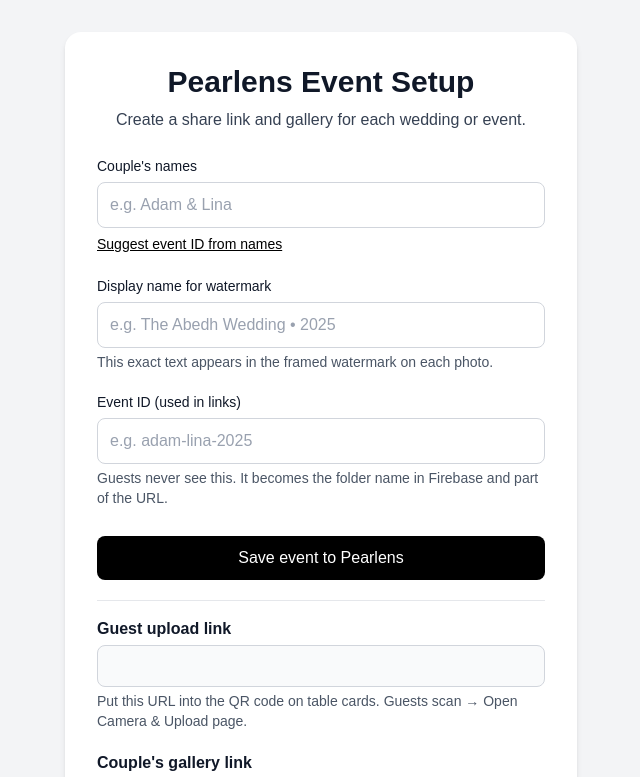
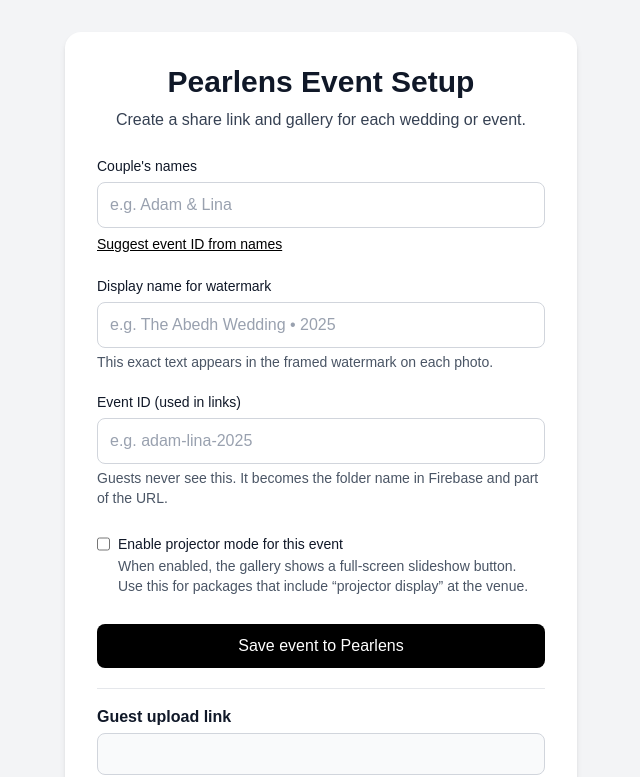
Before and after one commit to larafashah/pearlens, a Next.js app: page /event in a window 1280 px wide. Shown: the top 777 px of the page, without its empty margins (319-959 px from the left). Built offline with nearby package versions, Linux system fonts and the light colour scheme; no server answers.

Commit message:
Add per-event projector mode toggle

```diff
--- a/app/event/page.tsx
+++ b/app/event/page.tsx
@@ -13,6 +13,7 @@
   const [displayName, setDisplayName] = useState("");
   const [baseUrl, setBaseUrl] = useState("");
   const [status, setStatus] = useState("");
+  const [projectorEnabled, setProjectorEnabled] = useState(false);
 
   useEffect(() => {
     if (typeof window !== "undefined") {
@@ -48,6 +49,7 @@
         eventId,
         coupleNames: coupleNames || null,
         displayName: displayName || coupleNames || eventId,
+        projectorEnabled: projectorEnabled,
         createdAt: new Date().toISOString(),
       });
 
@@ -127,6 +129,29 @@
             </p>
           </div>
 
+          {/* Projector mode toggle */}
+          <div className="flex items-start gap-2 pt-1">
+            <input
+              id="projectorEnabled"
+              type="checkbox"
+              checked={projectorEnabled}
+              onChange={(e) => setProjectorEnabled(e.target.checked)}
+              className="mt-1 h-4 w-4 rounded border-gray-400 text-black focus:ring-black"
+            />
+            <div>
+              <label
+                htmlFor="projectorEnabled"
+                className="text-sm font-medium text-gray-900"
+              >
+                Enable projector mode for this event
+              </label>
+              <p className="text-xs md:text-sm text-gray-600">
+                When enabled, the gallery shows a full-screen slideshow button. Use
+                this for packages that include “projector display” at the venue.
+              </p>
+            </div>
+          </div>
+
           {/* Save button + status */}
           <div className="pt-2">
             <button
--- a/app/gallery/page.tsx
+++ b/app/gallery/page.tsx
@@ -6,6 +6,8 @@
 import { useEffect, useState } from "react";
 import { ref, listAll, getDownloadURL } from "firebase/storage";
 import { storage } from "@/lib/firebase";
+import { doc, getDoc } from "firebase/firestore";
+import { db } from "@/lib/firebase";
 
 export default function GalleryPage() {
   const [eventId, setEventId] = useState("");
@@ -15,9 +17,13 @@
 
   const [selectedIndex, setSelectedIndex] = useState<number | null>(null);
 
-  // Projector mode state
+  // Projector mode
   const [isProjector, setIsProjector] = useState(false);
-  const [projectorSeconds] = useState(8); // change to 5 / 10 if you want faster/slower
+  const [projectorSeconds] = useState(8);
+  const [projectorAllowed, setProjectorAllowed] = useState(false);
+
+  // Optional: display name from event doc later if you want
+  const [eventDisplayName, setEventDisplayName] = useState<string | null>(null);
 
   // Read ?event= from URL
   useEffect(() => {
@@ -26,6 +32,32 @@
     const id = params.get("event") || "";
     setEventId(id);
   }, []);
+
+  // Load event config from Firestore (projectorEnabled, displayName)
+  useEffect(() => {
+    if (!eventId) return;
+
+    const loadConfig = async () => {
+      try {
+        const eventRef = doc(db, "events", eventId);
+        const snap = await getDoc(eventRef);
+        if (snap.exists()) {
+          const data = snap.data();
+          setProjectorAllowed(!!data.projectorEnabled);
+          if (data.displayName) {
+            setEventDisplayName(data.displayName as string);
+          }
+        } else {
+          setProjectorAllowed(false);
+        }
+      } catch (err) {
+        console.error("[GALLERY EVENT CONFIG ERROR]", err);
+        setProjectorAllowed(false);
+      }
+    };
+
+    loadConfig();
+  }, [eventId]);
 
   // Load images from Firebase Storage
   useEffect(() => {
@@ -42,7 +74,6 @@
           result.items.map((item) => getDownloadURL(item))
         );
 
-        // Sort by path (so timestamps in filenames roughly sort)
         const sorted = urls.slice().sort();
         setPhotos(sorted);
       } catch (err: any) {
@@ -60,7 +91,6 @@
   useEffect(() => {
     if (!isProjector || photos.length === 0) return;
 
-    // Ensure we start somewhere
     if (selectedIndex === null) {
       setSelectedIndex(0);
     }
@@ -96,7 +126,7 @@
   };
 
   const startProjector = () => {
-    if (photos.length === 0) return;
+    if (!projectorAllowed || photos.length === 0) return;
     setSelectedIndex(0);
     setIsProjector(true);
   };
@@ -105,8 +135,12 @@
     setIsProjector(false);
   };
 
-  const prettyEventLabel = eventId
-    ? eventId.replace(/[-_]+/g, " ").replace(/\b\w/g, (c) => c.toUpperCase())
+  const prettyEventLabel = eventDisplayName
+    ? eventDisplayName
+    : eventId
+    ? eventId
+        .replace(/[-_]+/g, " ")
+        .replace(/\b\w/g, (c) => c.toUpperCase())
     : "No Event Selected";
 
   return (
@@ -132,6 +166,8 @@
           </div>
 
           <div className="flex flex-col items-stretch md:items-end gap-2">
+            {projectorAllowed ? (
+              <>
                 <button
                   type="button"
                   onClick={startProjector}
@@ -148,6 +184,12 @@
                   Use this on a projector or big screen. Images will auto-advance
                   every {projectorSeconds} seconds. You can also use Next / Previous.
                 </p>
+              </>
+            ) : (
+              <p className="text-[11px] md:text-xs text-gray-400 text-right max-w-xs">
+                Projector mode is not enabled for this event package.
+              </p>
+            )}
           </div>
         </header>
 
@@ -187,7 +229,7 @@
         )}
       </section>
 
-      {/* Normal viewer (tap thumbnail, not projector) */}
+      {/* Normal viewer (thumbnail click) */}
       {selectedIndex !== null && !isProjector && (
         <div className="fixed inset-0 z-40 bg-black/80 flex items-center justify-center px-4">
           <div className="relative max-w-4xl w-full max-h-[90vh] flex flex-col">
@@ -245,7 +287,7 @@
           <div className="mt-4 flex items-center gap-3 text-xs md:text-sm text-gray-100">
             <button
               onClick={stopProjector}
-              className="px-4 py-2 rounded-full bg-white/10 hover:bg-white/20"
+              className="px-4 py-2 rounded-full bg.white/10 hover:bg-white/20 bg-white/10"
             >
               Exit projector
             </button>
```
Lines whose indentation alone changed are shown as unchanged.
